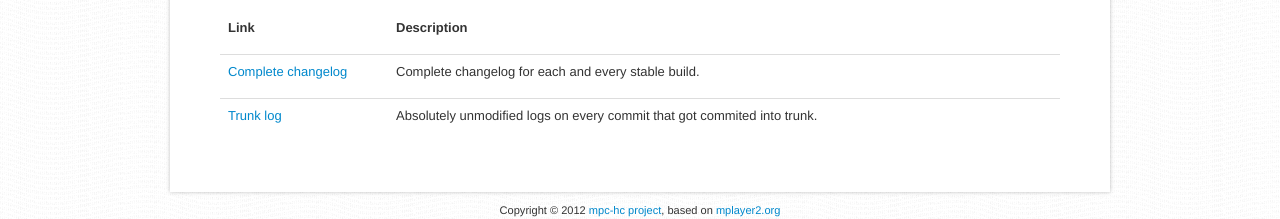
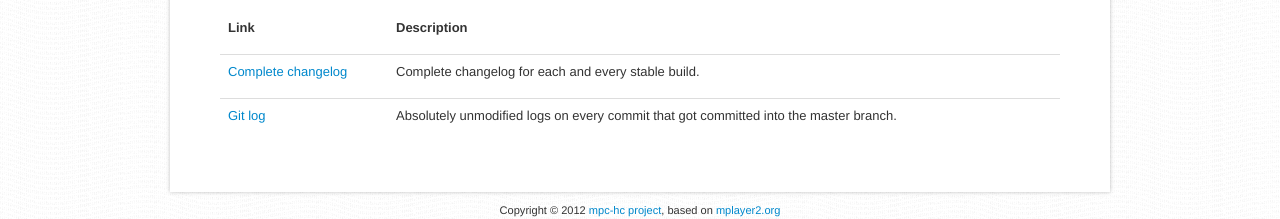
Before and after one commit to mpc-hc/mpc-hc.org, a Sphinx documentation site: the page built from source/changelog.rst, in a window 1280 px wide and 900 px high, scrolled down 2615 px. Shown: the part 672-891 px from the top of the window. Built offline with Sphinx 7.4.7, drawn with Linux system fonts in a browser that asks for light colours; nearby versions of some CDN libraries.

Commit message:
changelog.rst: fix the link to the git repo changes and a typo

```diff
--- a/source/changelog.rst
+++ b/source/changelog.rst
@@ -110,4 +110,4 @@ All changelogs
     :widths: 20, 80
 
     "`Complete changelog <http://sourceforge.net/apps/trac/mpc-hc/wiki/Changelog>`_", "Complete changelog for each and every stable build."
-    "`Trunk log <https://sourceforge.net/apps/trac/mpc-hc/log/trunk/>`_", "Absolutely unmodified logs on every commit that got commited into trunk."
+    "`Git log <https://github.com/mpc-hc/mpc-hc/commits/master/>`_", "Absolutely unmodified logs on every commit that got committed into the master branch."
```
